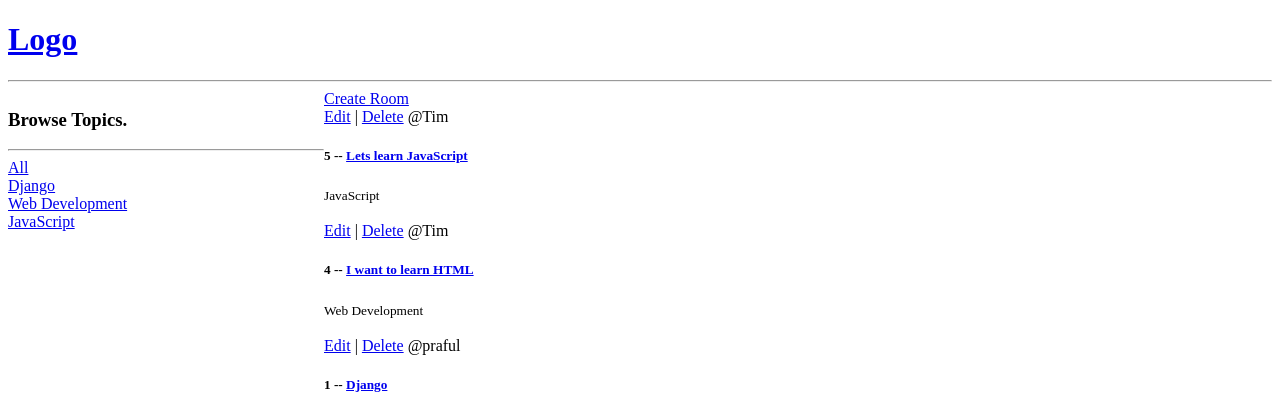
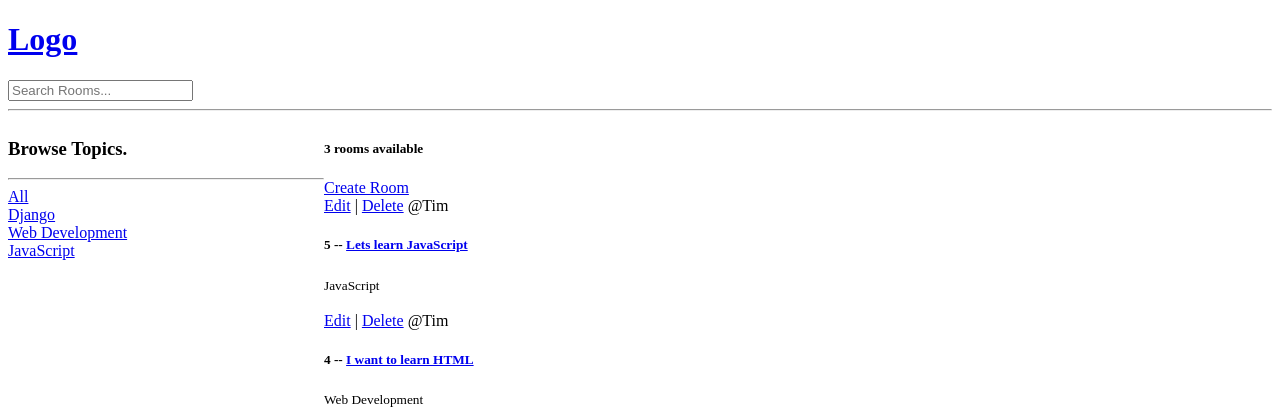
Before and after one commit to Praful-a/studybuddy, a Django app: page / in a window 1280 px wide. Shown: the top 418 px of the page. Run offline with Django 4.2, Linux system fonts and the light colour scheme; data comes from the database, SQL or seed files in the repository; both versions use the stored data as it was after the commit.

Commit message:
Search-functionality-created.

```diff
--- a/studybuddy/base/templates/base/home.html
+++ b/studybuddy/base/templates/base/home.html
@@ -26,6 +26,7 @@
     </div>
 
     <div>
+        <h5>{{room_count}} rooms available</h5>
         <a href="{% url 'create-room' %}">Create Room</a>
         <div>
             {% for room in rooms %}
--- a/studybuddy/base/views.py
+++ b/studybuddy/base/views.py
@@ -6,11 +6,15 @@ from .forms import RoomForm
 
 
 def home(request):
-    rooms = Room.objects.all()
+    q = request.GET.get('q') if request.GET.get('q') != None else ''
+    rooms = Room.objects.filter(Q(topic__name__icontains=q) |
+                                Q(name__icontains=q) |
+                                Q(description__icontains=q))
 
     topics = Topic.objects.all()
+    room_count = rooms.count()
 
-    context = {'rooms': rooms, 'topics': topics}
+    context = {'rooms': rooms, 'topics': topics, 'room_count': room_count}
     return render(request, 'base/home.html', context)
 
 
--- a/studybuddy/templates/navbar.html
+++ b/studybuddy/templates/navbar.html
@@ -11,6 +11,11 @@
     <a href="/">
         <h1>Logo</h1>
     </a>
+
+    <form method="GET" action="{% url 'home' %}">
+        <input type="text" name="q" placeholder="Search Rooms...">
+    </form>
+
 </body>
 
 </html>
```
Also changed, not shown: studybuddy/db.sqlite3.
